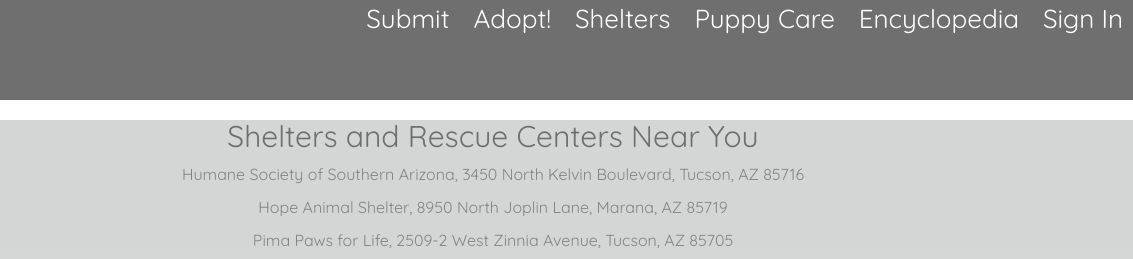
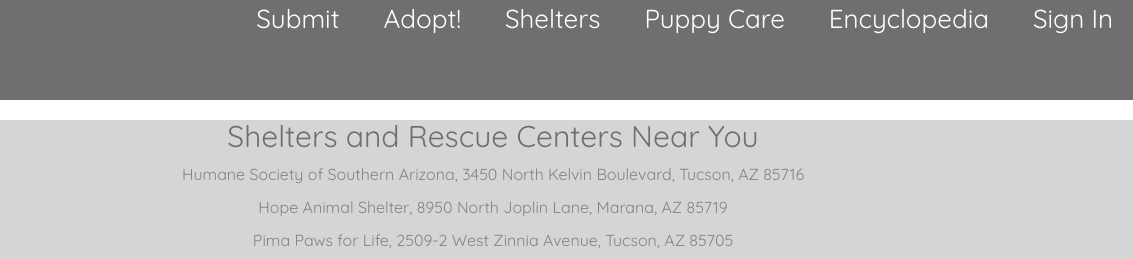
Before and after one commit to megs26/k-mine, a plain HTML site: page centers.html in a window 1280 px wide. Shown: the top 259 px of the page, 147-1280 px from the left. Drawn offline with nearby package versions, Linux system fonts and the light colour scheme; grey boxes are pictures that could not be loaded.

Commit message:
Committing changes to master

```diff
--- a/wdc.css
+++ b/wdc.css
@@ -60,12 +60,13 @@
 .nav a {
   color: white;
   font-size: 26px;
-  padding: 44px 10px;
+  padding: 14px 10px;
   font-family: 'Quicksand', sans-serif;
   }
 
 .nav li {
   display: inline;
+  padding: 14px 10px;
 }
 
 .row {
```
